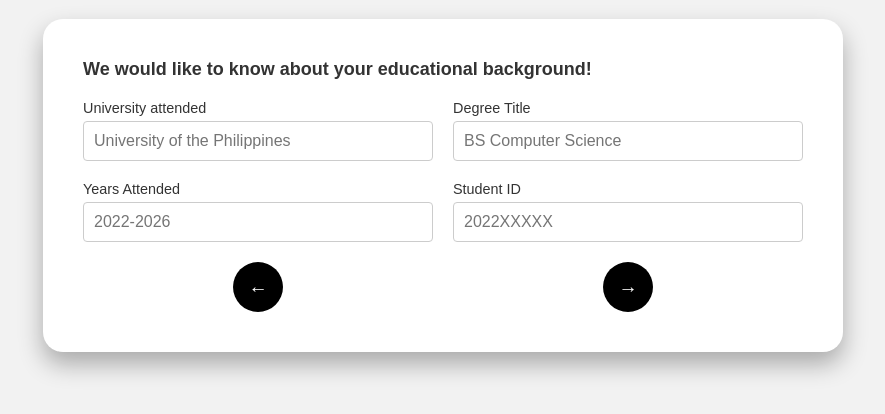
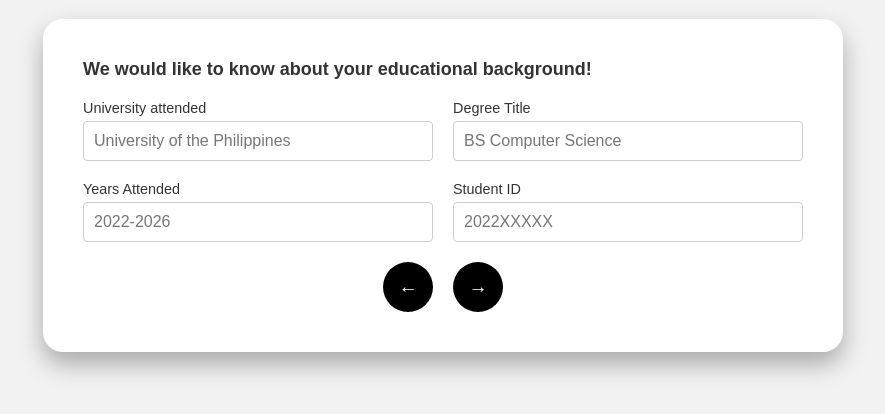
Before and after one commit to YJElla/CS191-WebApp-Project, a Flask app: page /setup4 in a window 1280 px wide. Shown: the part 272-686 px from the top of the page, without its empty margins (197-1082 px from the left). Run offline with Flask 3, Linux system fonts and the light colour scheme.

Commit message:
Update setup4.html

```diff
--- a/templates/setup4.html
+++ b/templates/setup4.html
@@ -81,7 +81,7 @@
         align-items: center;
         width: 50px;
         height: 50px;
-        margin: 0 auto;
+        margin: 0;
     }
     .btn-submit:hover {
         background-color: #09432e;
```
